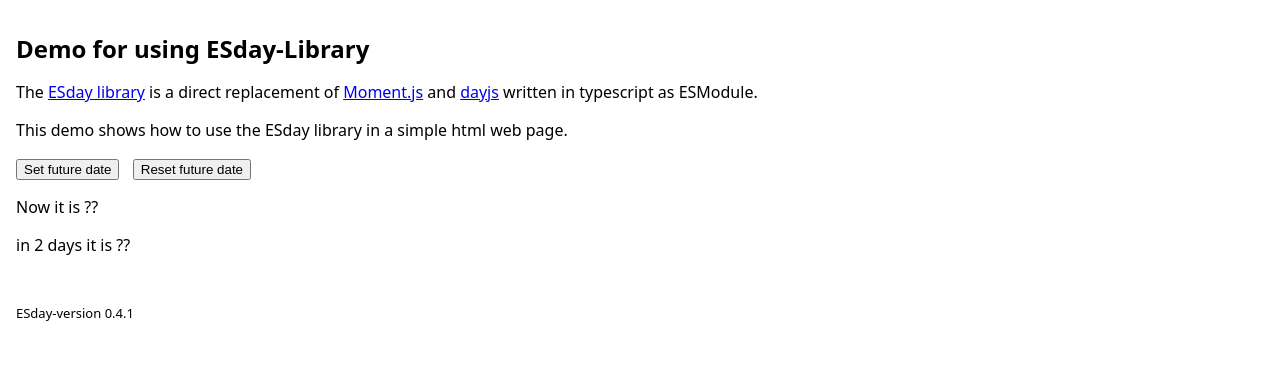
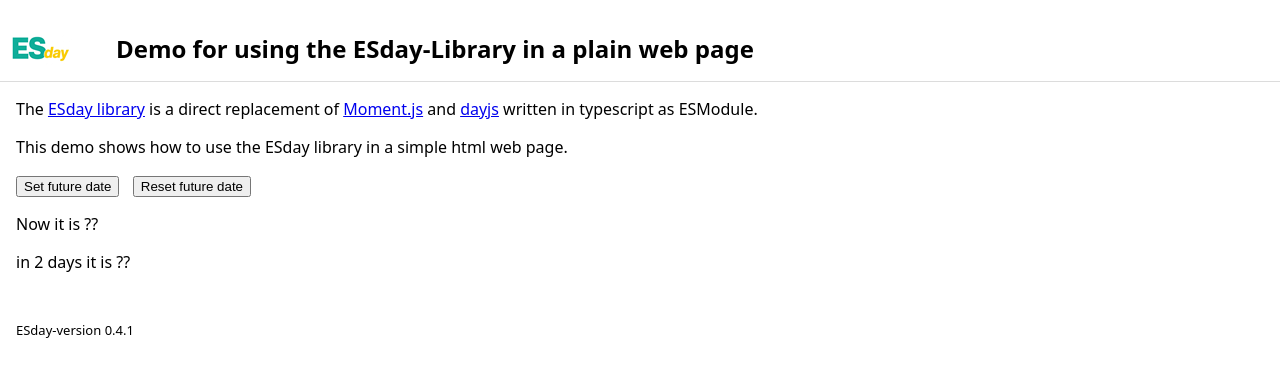
Before and after one commit to BePo65/esday-demo-html, a website: page src/index.html in a window 1280 px wide. Drawn offline with Linux system fonts and the light colour scheme.

Commit message:
feat: add icon to page header row

```diff
--- a/src/index.html
+++ b/src/index.html
@@ -15,8 +15,11 @@
     </script>
   </head>
   <body>
+    <header>
+      <img class="header-symbol" src="assets/esday.png" alt="ESday project icon" />
+      <h1 class="header-title">Demo for using the ESday-Library in a plain web page</h1>
+    </header>
     <main>
-      <h1>Demo for using ESday-Library</h1>
       <p>The <a href="https://github.com/g-mero/esday">ESday library</a> is a direct replacement of <a href="https://momentjs.com/" target="_blank">Moment.js</a> and <a href="https://day.js.org/" target="_blank">dayjs</a> written in typescript as ESModule.</p>
       <p>This demo shows how to use the ESday library in a simple html web page.</p>
       <p><button id="set-output">Set future date</button><button id="reset-output">Reset future date</button></p>
--- a/src/styles.css
+++ b/src/styles.css
@@ -9,8 +9,30 @@ body {
   background-color: white;
 }
 
+header {
+  align-items: center;
+  background-color: #fff;
+  border-bottom: 1px solid rgb(220, 220, 220);
+  display: grid;
+  grid-template-columns: 100px 1rem 1fr;
+  grid-template-rows: 1fr;
+  gap: 0px 0px;
+  grid-template-areas: "symbol . title";
+  margin: 1rem 0;
+  padding: 0 0.5rem 0 0;
+}
+
+.header-symbol {
+  grid-area: symbol;
+  padding-left: 0.5rem;
+}
+
+.header-title {
+  grid-area: title;
+}
+
 main {
-  padding: 1rem;
+  padding: 0 1rem 1rem;
 }
 
 h1 {
```
Also changed, not shown: src/assets/esday.png (added).
